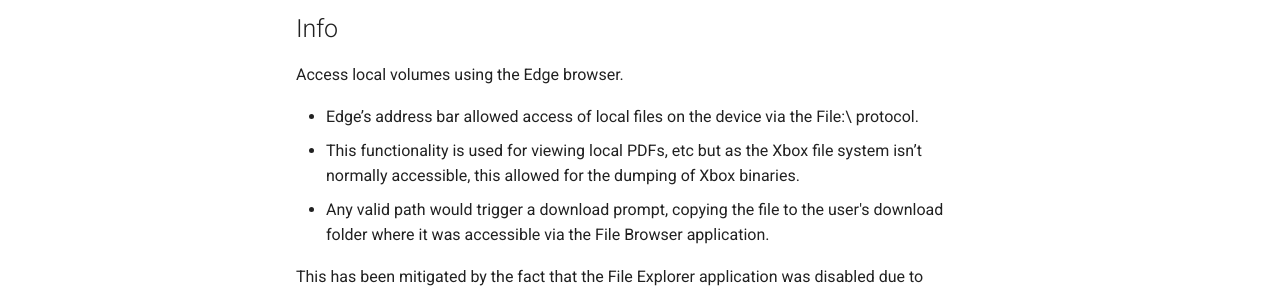
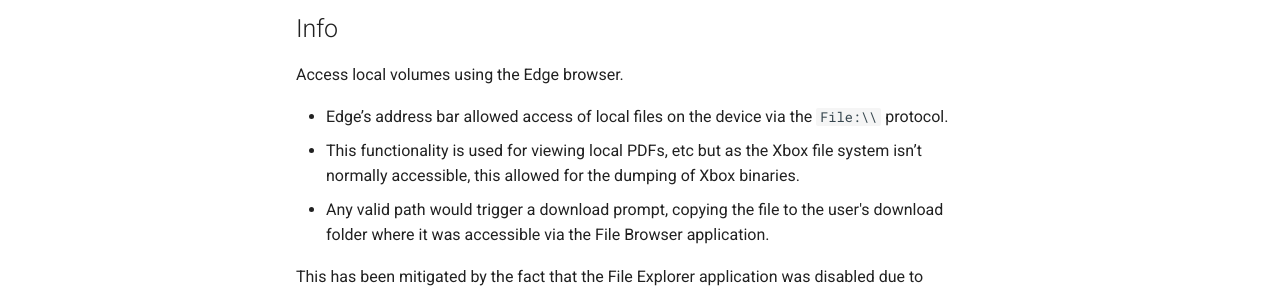
Before and after one commit to xboxoneresearch/wiki, an MkDocs documentation site: the page built from docs/Edge-Browser-File-System-Exposure.md, in a window 1280 px wide and 1242 px high. Shown: the part 619-913 px from the top of the window. Built offline with MkDocs 1.6.1 and Material for MkDocs 9.7.7, drawn with Linux system fonts in a browser that asks for light colours.

Commit message:
fix parsing of double back slashes

```diff
--- a/docs/Edge-Browser-File-System-Exposure.md
+++ b/docs/Edge-Browser-File-System-Exposure.md
@@ -14,7 +14,7 @@
 ## Info
 Access local volumes using the Edge browser.
 
-- Edge’s address bar allowed access of local files on the device via the File:\\ protocol.
+- Edge’s address bar allowed access of local files on the device via the `File:\\` protocol.
 - This functionality is used for viewing local PDFs, etc but as the Xbox file system isn’t normally accessible, this allowed for the dumping of Xbox binaries.
 - Any valid path would trigger a download prompt, copying the file to the user's download folder where it was accessible via the File Browser application.
 
```
